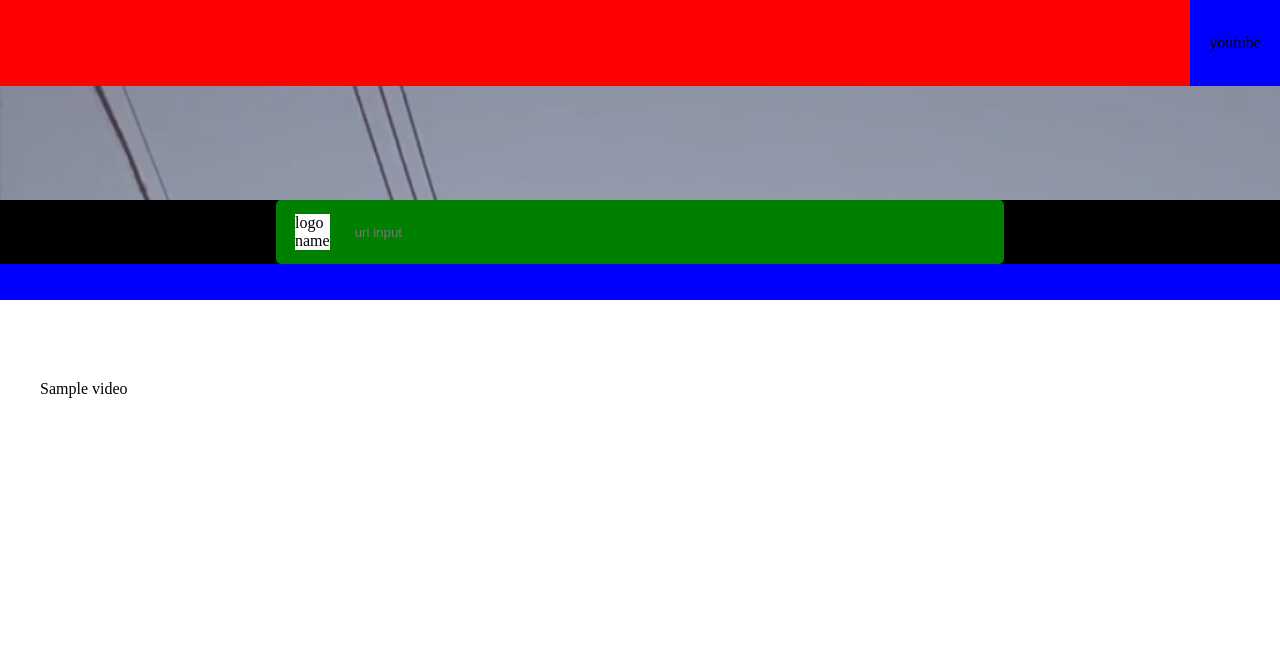
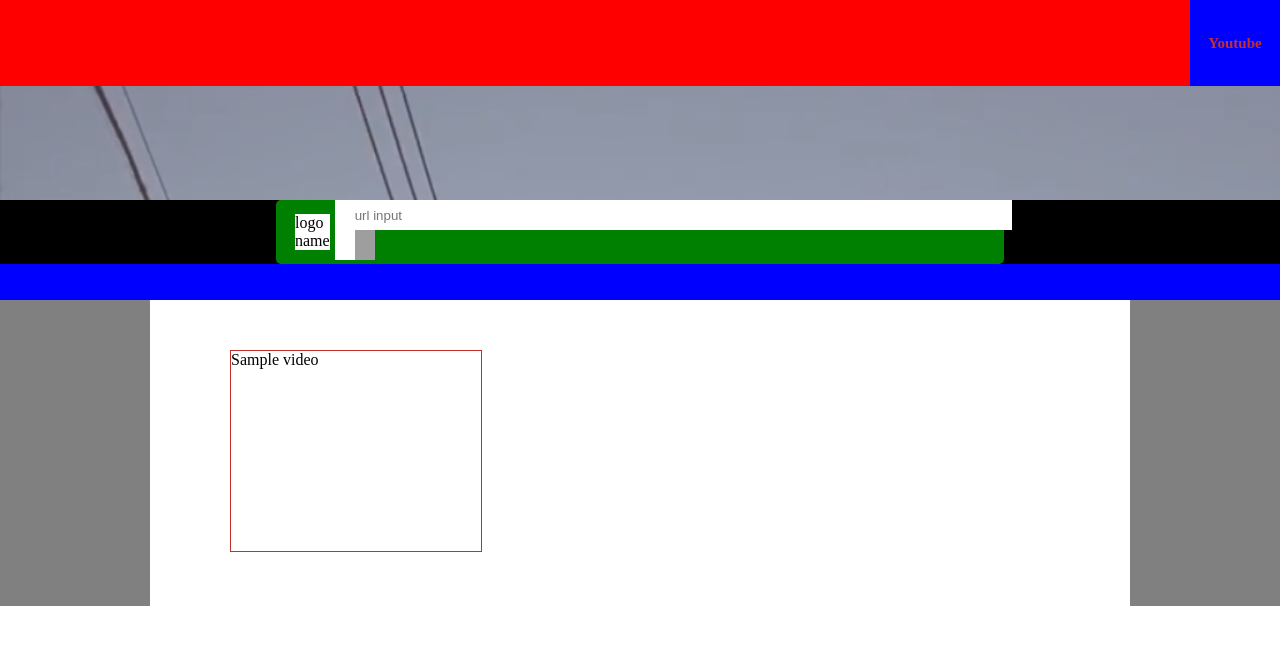
Before and after one commit to AEEUN-106/Web-Project, a Django app: template blog/templates/blog/home.html in a window 1280 px wide. Shown: the top 645 px of the page. Run offline with Django 3.2, Linux system fonts and the light colour scheme; the template is opened without the code that fills it: most values are stand-ins (such as "Sample title", 1, 10 or a date in 2020); grey boxes are pictures that could not be loaded.

Commit message:
so tired...
내게와 정국
플로 최고래 이벤트도 내 꺼

```diff
--- a/blog/static/css/home.css
+++ b/blog/static/css/home.css
@@ -45,15 +45,21 @@
 
 .SearchBox>form>input{
   border:none;
-  height: 40px;
-  Background:rgba(0,0,0,0.0);
-  color:#fff;
+  height: 30px;
+  Background:white;
+  color:black;
   padding-left:20px;
 }
+
 .SearchLogo{
   background: white;
   margin:5px;
 }
+
+/*#sbutton{
+  margin-top: 3px;
+}*/
+
 .header{
   display:flex;
   width:1280px;
@@ -61,6 +67,13 @@
   background: red;
   justify-content: flex-end;
 }
+
+/*.ad_banner{
+    display: flex;
+    background-image:url("image/ad.jpg");
+    width: 900px;
+    height: 10px;
+}*/
 
 .Youtubelink{
   display:flex;
@@ -70,11 +83,69 @@
   background: blue;
 }
 
+a[href = "https://www.youtube.com/"]{
+  text-decoration:none;
+  font-size:15px;
+  color: #c4302b;
+  font-weight: bold;
+  text-align: right;
+  position: relative;
+}
+
+.main{
+  background: gray;
+  width: 100%;
+  height: auto;
+  margin: auto;
+  flex-direction: row;
+  align-items: center;
+  justify-content: center;
+}
+
 .TrendingVideo{
-  margin: 30px;
+  display: flex;
+  background: white;
+  margin: 0px 150px 50px 150px;
   padding: 50px 10px 30px 10px;
+  /*justify-content: center;*/
+  flex-flow: wrap;
+
 }
 
 .TrendingVideo #video_img_url{
+  width: 230px;
   padding: 5px;
 }
+
+.TrendingVideo #one_video{
+  border: 1px solid #c4302b;
+  height:200px;
+  width: 250px;
+  margin-bottom: 24px;
+  margin-right: 4px;
+  flex-direction: :row;
+  display: inline-block;
+  justify-cotent: space-evenly; }
+
+.TrendingVideo #hits{
+  text-decoration:none;
+  color:#000000 }
+
+  .TrendingVideo #tcname{/* 한 줄 자르기 */
+    width: 230px;
+    white-space: nowrap;
+    overflow: hidden;
+    text-overflow: ellipsis; /* 여러 줄 자르기 추가 스타일 */
+    white-space: normal;
+    /*line-height: 1.2;*/
+    text-align: left;
+    word-wrap: break-word;
+    display: -webkit-box;
+    -webkit-line-clamp: 2;
+    -webkit-box-orient: vertical;
+    text-decoration:none;
+    color:#000000 }
+
+.TrendingVideo #arrangement{
+    padding-left: 70px;
+    padding-right: 70px;}
--- a/blog/templates/blog/home.html
+++ b/blog/templates/blog/home.html
@@ -16,9 +16,10 @@
       <div class="intro_bg">
         <div class="header">
           <div class="Youtubelink"
-          <li><a href="https://www.youtube.com/"></a>youtube</li>
+          <li><a href="https://www.youtube.com/"target  = "_blank">Youtube</a>
           </div>
         </div>
+
       </div>
       <div class="center_bg">
         <div class="emptyArea">
@@ -26,35 +27,36 @@
         <div class="SearchLogo"
         <label> logo name </label>
         </div>
-
         <section class="SearchBox">
            <form action = {% url 'data_process' %} method = "get">
              <input type="url"  name = "Channel_Src" placeholder="url input" size=80 >
-
+               <input id="sbutton" type = "image" name = "sumbit" src = "https://svgsilh.com/svg/1093183.svg" alt = "Enter" width = 20 height = 20>
           </form>
         </section>
         </div>
         </div>
       </div>
-
+      <div class="main">
         <div class="TrendingVideo">
-          <span>
+          <span id="arrangement">
                 {% for one_video in videos %}
+                <span id="one_video">
                   {% for video in one_video %}
                     {% if "watch" in video %}
                       <a href = {{video}} target= "_blank">
+                    {% elif "조회수" in video %}
+                      <span id= "hits">{{video}}<br></span>
                     {% elif "ytimg" in video %}
-                        <img src = {{video}}>
-                    {% else %}
-                      <p>{{video}} </p>
+                      <img id='video_img_url'src = {{video}}> <br>
+                    {% else %}  <!-- 제목이랑 채널명 -->
+                      <span id= "tcname">{{video}} </span>
                     {% endif %}
                   {% endfor %}
-            </a>
-            {% endfor %}
-
-
+                      </a>
+                </span>
+                {% endfor %}
           </span>
-          </div>
-
+      </div>
+      </div>
   </body>
 </html>
```
Also changed, not shown: blog/static/css/image/ad.jpg (added).
